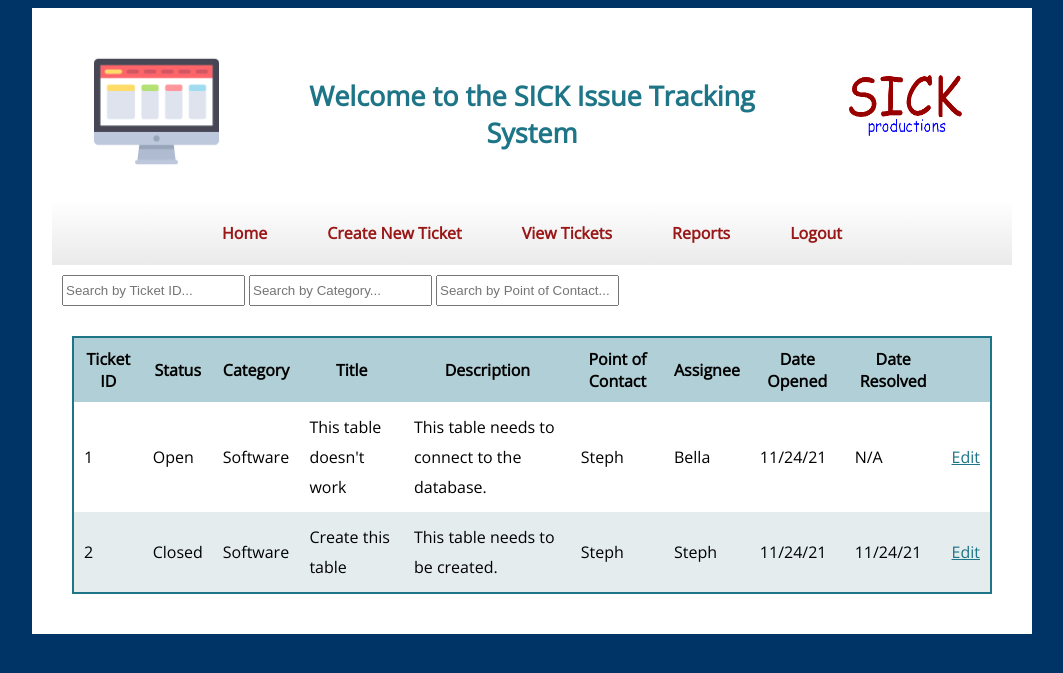
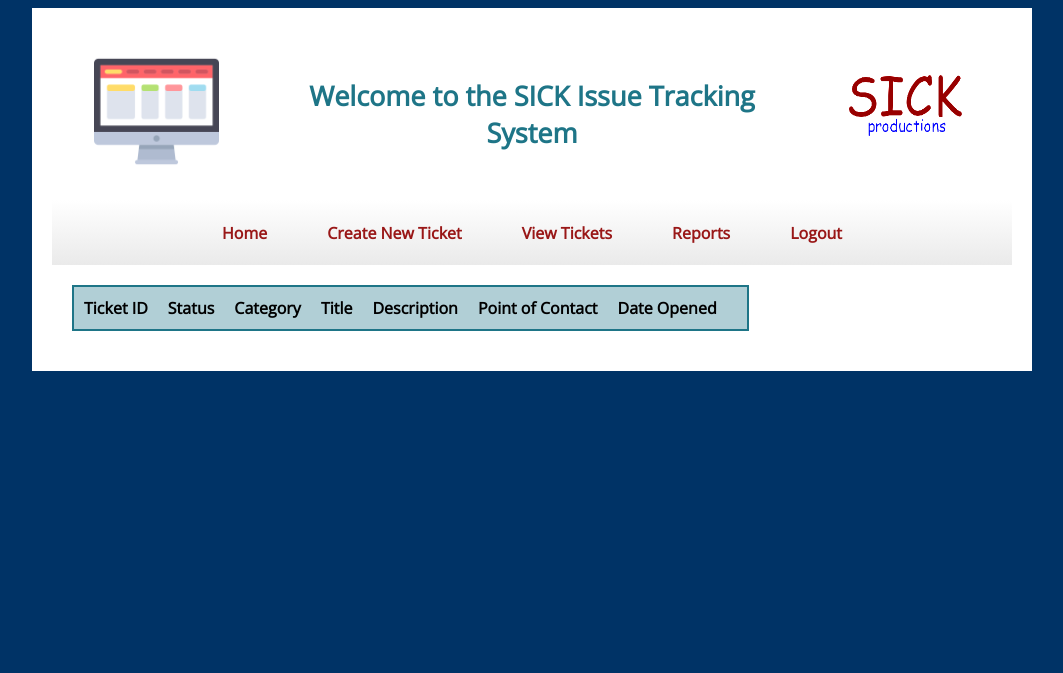
Before and after one commit to kaitlyntorres/Incident-Trcking-System, a Flask app: page /viewtickets.html in a window 1280 px wide. Shown: the top 673 px of the page, without its empty margins (108-1171 px from the left). Run offline with Flask 2, Linux system fonts and the light colour scheme.

Commit message:
Update viewtickets.html

```diff
--- a/templates/viewtickets.html
+++ b/templates/viewtickets.html
@@ -39,126 +39,56 @@
 </header>
 <!-- HEADER ENDS HERE - COPY AND PASTE THE WHOLE THING IF EDITED -->
 
-<div style="padding:10px;">
-<input type="text" id="myInput" onkeyup="searchTable()" placeholder="Search by Ticket ID...">
-<input type="text" id="myInput2" onkeyup="searchTable2()" placeholder="Search by Category...">
-<input type="text" id="myInput3" onkeyup="searchTable3()" placeholder="Search by Point of Contact...">
-</div>
+<div style="padding: 20px;">
+<table class="ticket_table" cellpadding="10" cellspacing="0">
+	<thead class="ticket_table_head">
+		<tr>
+			<td>Ticket ID</td>
+			<td>Status</td>
+			<td>Category</td>
+			<td>Title</td>
+			<td>Description</td>
+			<td>Point of Contact</td>
+			<td>Date Opened</td>
 
-<div style="padding: 20px;">
-<table class="ticket_table" id="ticket_table" cellpadding="10" cellspacing="0">
-	<thead class="ticket_table_head">
-		<tr class="ticket_table_header">
-			<th>Ticket ID</th>
-			<th>Status</th>
-			<th>Category</th>
-			<th>Title</th>
-			<th>Description</th>
-			<th>Point of Contact</th>
-			<th>Assignee</th>
-			<th>Date Opened</th>
-			<th>Date Resolved</th>
-			<th></th>
+<!--			<td>Assignee</td>-->
+
+<!--			<td>Date Resolved</td>-->
+			<td></td>
 		</tr>
 	</thead>
 	<tbody class="ticket_table_body">
 <!-- THIS NEEDS TO CONNECT TO THE DATABASE -->
-		<tr class="ticket_table_row">
-			<td>1</td>
-			<td>Open</td>
-			<td>Software</td>
-			<td>This table doesn't work</td>
-			<td>This table needs to connect to the database.</td>
-			<td>Steph</td>
-			<td>Bella</td>
-			<td>11/24/21</td>
-			<td>N/A</td>
-			<td><a class="edititem" href="editticket.html">Edit</a></td>
-		</tr>
-		<tr class="ticket_table_row">
-			<td>2</td>
-			<td>Closed</td>
-			<td>Software</td>
-			<td>Create this table</td>
-			<td>This table needs to be created.</td>
-			<td>Steph</td>
-			<td>Steph</td>
-			<td>11/24/21</td>
-			<td>11/24/21</td>
-			<td><a class="edititem" href="editticket.html">Edit</a></td>
-		</tr>
+{% for key in ticketDatabase%}
+	{% if key != "ticketNumber" %}
+			<tr class="ticket_table_row">
+				<td>{{ticketDatabase[key]["ticketNumber"]}}</td>
+				<td>Open</td>
+				<td>{{ticketDatabase[key]["ticketCategory"]}}</td>
+				<td>{{ticketDatabase[key]["title"]}}</td>
+				<td>{{ticketDatabase[key]["details"]}}</td>
+				<td>{{ticketDatabase[key]["firstName"]}} {{ticketDatabase[key]["lastName"]}}</td>
+				<td>{{ticketDatabase[key]["date"]}}</td>
+				<td><a class="edititem" href="editticket.html">Edit</a></td>
+			</tr>
+	{% endif %}
+{% endfor %}
+<!--		<tr class="ticket_table_row">-->
+<!--			<td>2</td>-->
+<!--			<td>Closed</td>-->
+<!--			<td>Software</td>-->
+<!--			<td>Create this table</td>-->
+<!--			<td>This table needs to be created.</td>-->
+<!--			<td>Steph</td>-->
+<!--			<td>Steph</td>-->
+<!--			<td>11/24/21</td>-->
+<!--			<td>11/24/21</td>-->
+<!--			<td><a class="edititem" href="editticket.html">Edit</a></td>-->
+<!--		</tr>-->
 	</tbody>
 </table>
 
 </div>
 
 </div>
-
-<script>
-function searchTable() {
-  // Declare variables
-  var input, filter, table, tr, td, i, txtValue;
-  input = document.getElementById("myInput");
-  filter = input.value.toUpperCase();
-  table = document.getElementById("ticket_table");
-  tr = table.getElementsByTagName("tr");
-
-  // Loop through all table rows, and hide those who don't match the search query
-  for (i = 0; i < tr.length; i++) {
-    td = tr[i].getElementsByTagName("td")[0];
-    if (td) {
-      txtValue = td.textContent || td.innerText;
-      if (txtValue.toUpperCase().indexOf(filter) > -1) {
-        tr[i].style.display = "";
-      } else {
-        tr[i].style.display = "none";
-      }
-    }
-  }
-}
-
-function searchTable2() {
-  // Declare variables
-  var input, filter, table, tr, td, i, txtValue;
-  input = document.getElementById("myInput2");
-  filter = input.value.toUpperCase();
-  table = document.getElementById("ticket_table");
-  tr = table.getElementsByTagName("tr");
-
-  // Loop through all table rows, and hide those who don't match the search query
-  for (i = 0; i < tr.length; i++) {
-    td = tr[i].getElementsByTagName("td")[2];
-    if (td) {
-      txtValue = td.textContent || td.innerText;
-      if (txtValue.toUpperCase().indexOf(filter) > -1) {
-        tr[i].style.display = "";
-      } else {
-        tr[i].style.display = "none";
-      }
-    }
-  }
-}
-
-function searchTable3() {
-  // Declare variables
-  var input, filter, table, tr, td, i, txtValue;
-  input = document.getElementById("myInput3");
-  filter = input.value.toUpperCase();
-  table = document.getElementById("ticket_table");
-  tr = table.getElementsByTagName("tr");
-
-  // Loop through all table rows, and hide those who don't match the search query
-  for (i = 0; i < tr.length; i++) {
-    td = tr[i].getElementsByTagName("td")[5];
-    if (td) {
-      txtValue = td.textContent || td.innerText;
-      if (txtValue.toUpperCase().indexOf(filter) > -1) {
-        tr[i].style.display = "";
-      } else {
-        tr[i].style.display = "none";
-      }
-    }
-  }
-}
-</script>
 </html>
```
